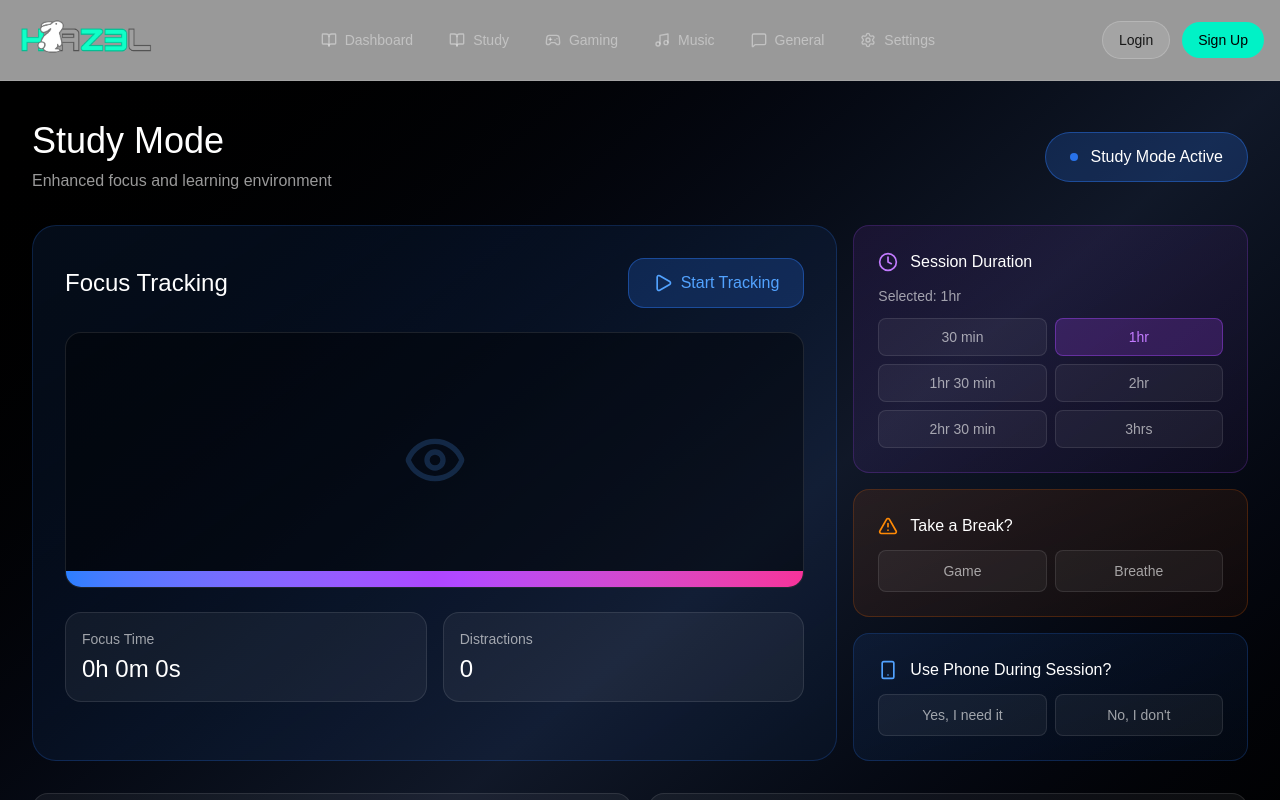
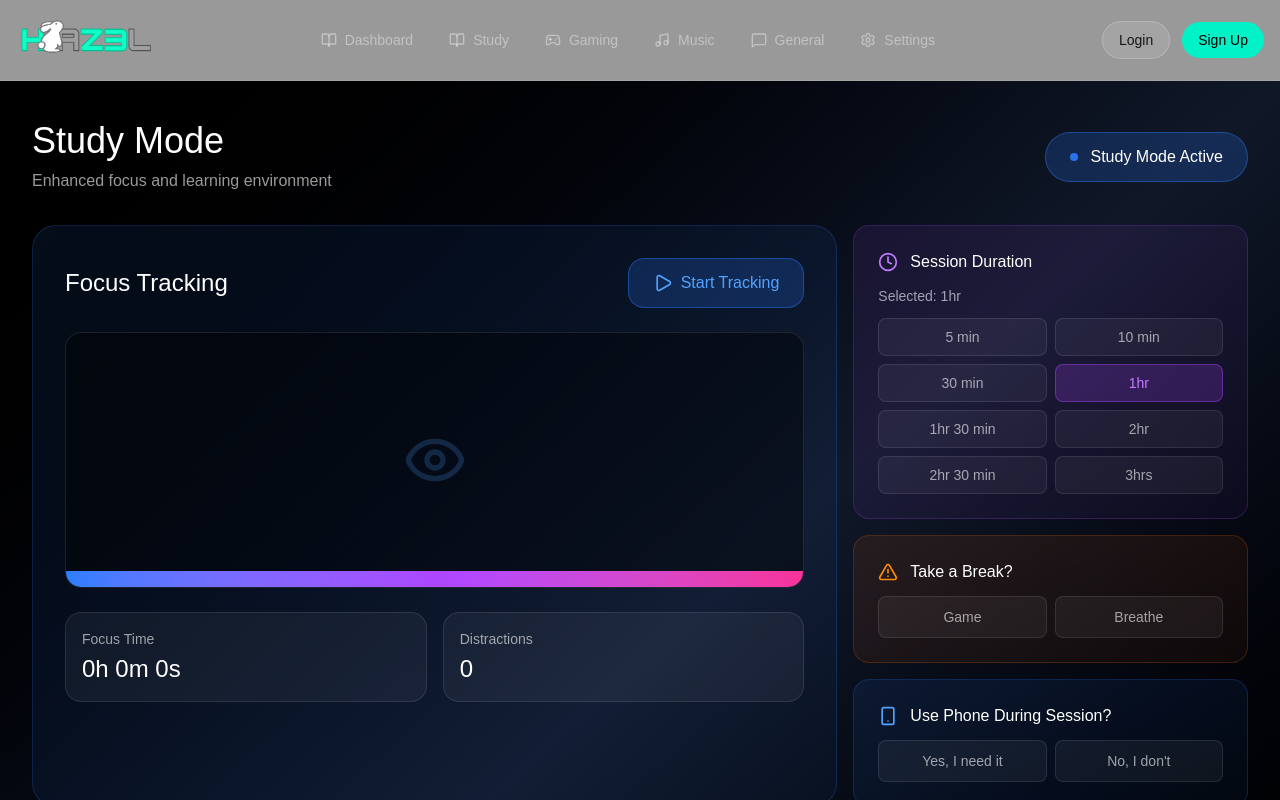
Before and after one commit to OnithaH/Hazel, a Next.js app in the folder companion_hazel/: page /study_mode in a window 1280 px wide. Shown: the top 800 px of the page. Built offline with nearby package versions, Linux system fonts and the light colour scheme; no server answers.

Commit message:
Added new session durations (#77)

```diff
--- a/companion_hazel/app/schedule_session/page.tsx
+++ b/companion_hazel/app/schedule_session/page.tsx
@@ -24,7 +24,7 @@ export default function ScheduleSessionPage() {
   const [isSubmitting, setIsSubmitting] = useState(false);
   const [showSuccess, setShowSuccess] = useState(false);
 
-  const durations = ['30m', '1h', '1h 30m', '2h', '2h 30m', '3h'];
+  const durations = ['5m', '10m', '30m', '1h', '1h 30m', '2h', '2h 30m', '3h'];
 
   const parseDuration = (durationStr: string): number => {
     if (durationStr.includes('h') && durationStr.includes('m')) {
--- a/companion_hazel/app/study_mode/page.tsx
+++ b/companion_hazel/app/study_mode/page.tsx
@@ -28,10 +28,12 @@ export default function StudyModePage() {
   const [history, setHistory] = useState<any[]>([]);
   const [isLoadingHistory, setIsLoadingHistory] = useState(true);
 
-  const durations = ['30 min', '1hr', '1hr 30 min', '2hr', '2hr 30 min', '3hrs'];
+  const durations = ['5 min', '10 min', '30 min', '1hr', '1hr 30 min', '2hr', '2hr 30 min', '3hrs'];
 
   const parseDurationSeconds = (dur: string) => {
     const map: Record<string, number> = {
+      '5 min': 5,
+      '10 min': 10,
       '30 min': 30,
       '1hr': 60,
       '1hr 30 min': 90,
```
